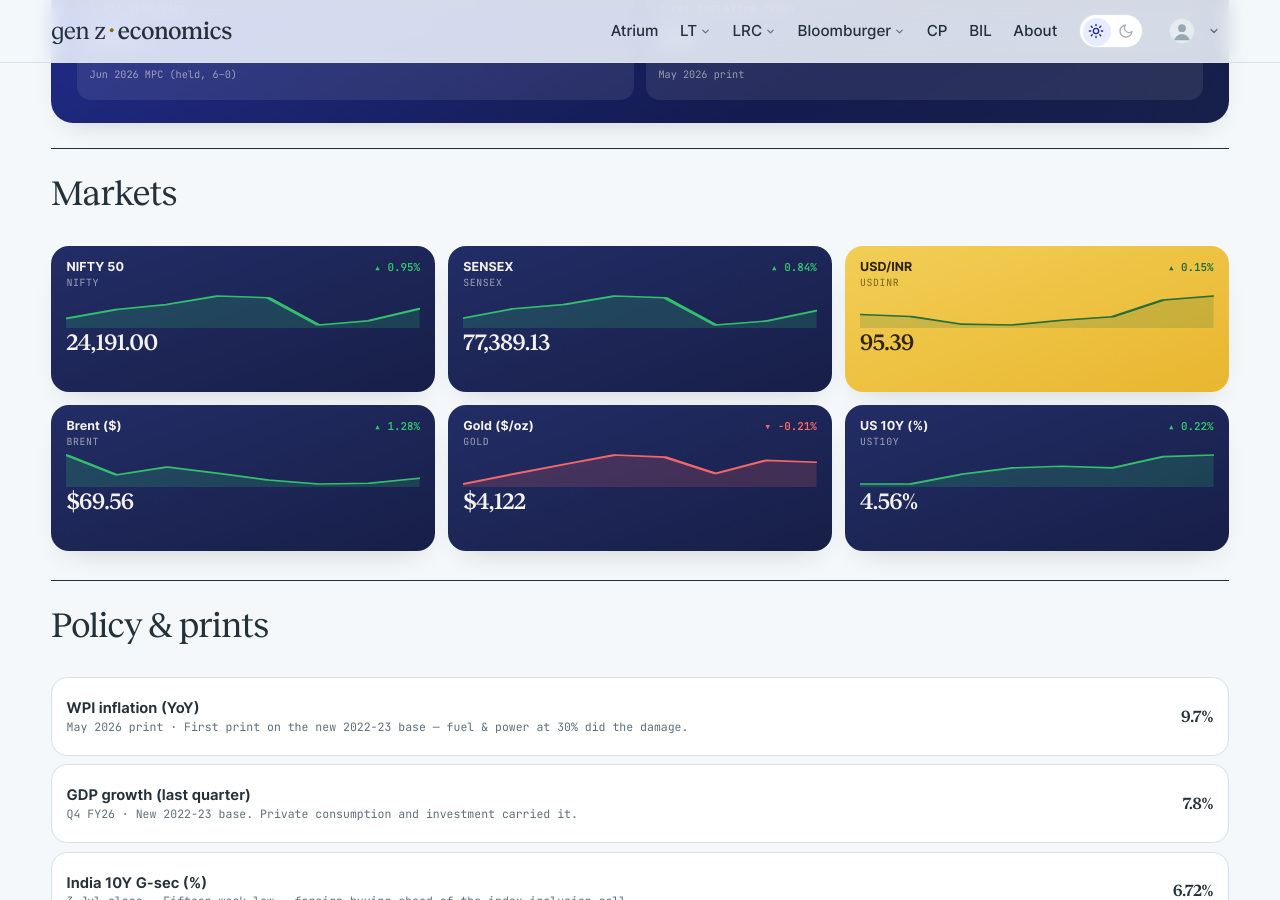
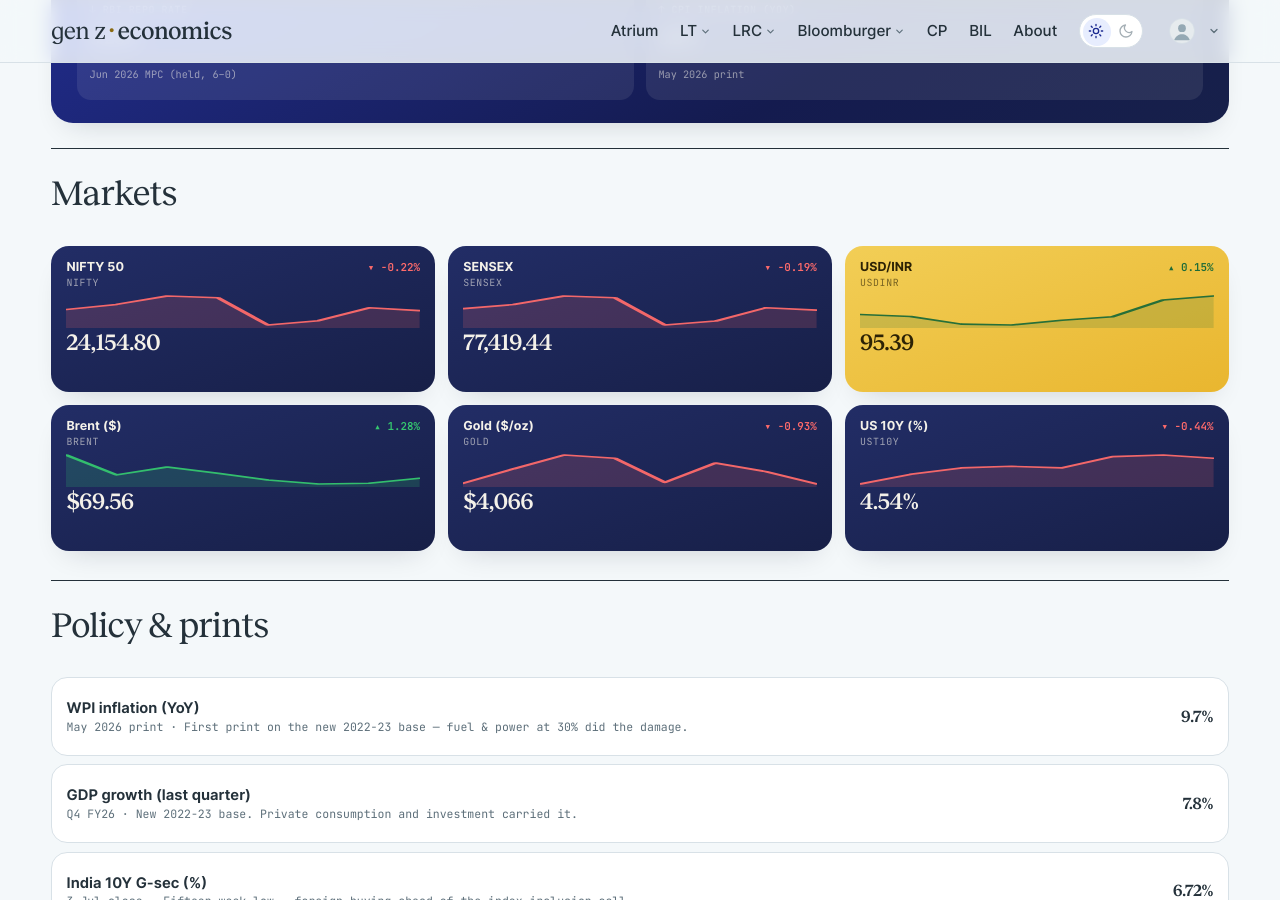
Before and after one commit to harsharya7021/genz-economics.com, a Jekyll site: the page built from macro-watch.html, in a window 1280 px wide and 900 px high, scrolled down 599 px. Built offline with Jekyll 4.4.1, drawn with Linux system fonts in a browser that asks for light colours; comment, search, counter and statistics services are not loaded.

Commit message:
data: morning market refresh

```diff
--- a/_data/macro.json
+++ b/_data/macro.json
@@ -1,34 +1,34 @@
 {
-  "as_of": "10 Jul 2026 close",
+  "as_of": "13 Jul 2026 close",
   "auto": {
     "nifty": {
       "label": "NIFTY 50",
-      "v": "24,191.00",
-      "chg": 0.95,
+      "v": "24,154.80",
+      "chg": -0.22,
       "spark": [
-        24005.85,
         24175.699,
         24270.85,
         24430.35,
         24398.699,
         23882.051,
         23962.801,
-        24191.0
+        24206.9,
+        24154.801
       ]
     },
     "sensex": {
       "label": "SENSEX",
-      "v": "77,389.13",
-      "chg": 0.84,
+      "v": "77,419.44",
+      "chg": -0.19,
       "spark": [
-        76922.641,
         77502.117,
         77763.906,
         78285.07,
         78180.719,
         76503.602,
         76741.82,
-        77389.133
+        77569.391,
+        77419.438
       ]
     },
     "usdinr": {
@@ -63,32 +63,32 @@
     },
     "gold": {
       "label": "Gold ($/oz)",
-      "v": "$4,122",
-      "chg": -0.21,
+      "v": "$4,066",
+      "chg": -0.93,
       "spark": [
-        4022.9,
         4068.3,
         4112.7,
         4155.1,
         4145.3,
         4070.9,
         4130.6,
-        4121.8
+        4104.1,
+        4066.0
       ]
     },
     "ust10y": {
       "label": "US 10Y (%)",
-      "v": "4.56%",
-      "chg": 0.22,
+      "v": "4.54%",
+      "chg": -0.44,
       "spark": [
-        4.38,
         4.38,
         4.44,
         4.48,
         4.49,
         4.48,
         4.55,
-        4.56
+        4.56,
+        4.54
       ]
     }
   },
--- a/_data/markets.yml
+++ b/_data/markets.yml
@@ -2,38 +2,38 @@
 # USD/INR) are refreshed each weekday morning by the market-data workflow;
 # the India 10Y G-Sec line is maintained by hand. Do not hand-edit the
 # live tickers — the job overwrites them.
-as_of: 10 Jul 2026
+as_of: 13 Jul 2026
 tickers:
 - symbol: NIFTY 50
   code: ^NSEI
-  value: 24,191.00
-  change: '+228.20'
-  pct: +0.95%
-  dir: up
+  value: 24,154.80
+  change: −52.10
+  pct: −0.22%
+  dir: down
   spark:
-  - 24005.85
   - 24175.699
   - 24270.85
   - 24430.35
   - 24398.699
   - 23882.051
   - 23962.801
-  - 24191.0
+  - 24206.9
+  - 24154.801
 - symbol: SENSEX
   code: BSE
-  value: 77,389.13
-  change: '+647.31'
-  pct: +0.84%
-  dir: up
+  value: 77,419.44
+  change: −149.95
+  pct: −0.19%
+  dir: down
   spark:
-  - 76922.641
   - 77502.117
   - 77763.906
   - 78285.07
   - 78180.719
   - 76503.602
   - 76741.82
-  - 77389.133
+  - 77569.391
+  - 77419.438
 - symbol: USD / INR
   code: FX
   value: '95.39'
```
